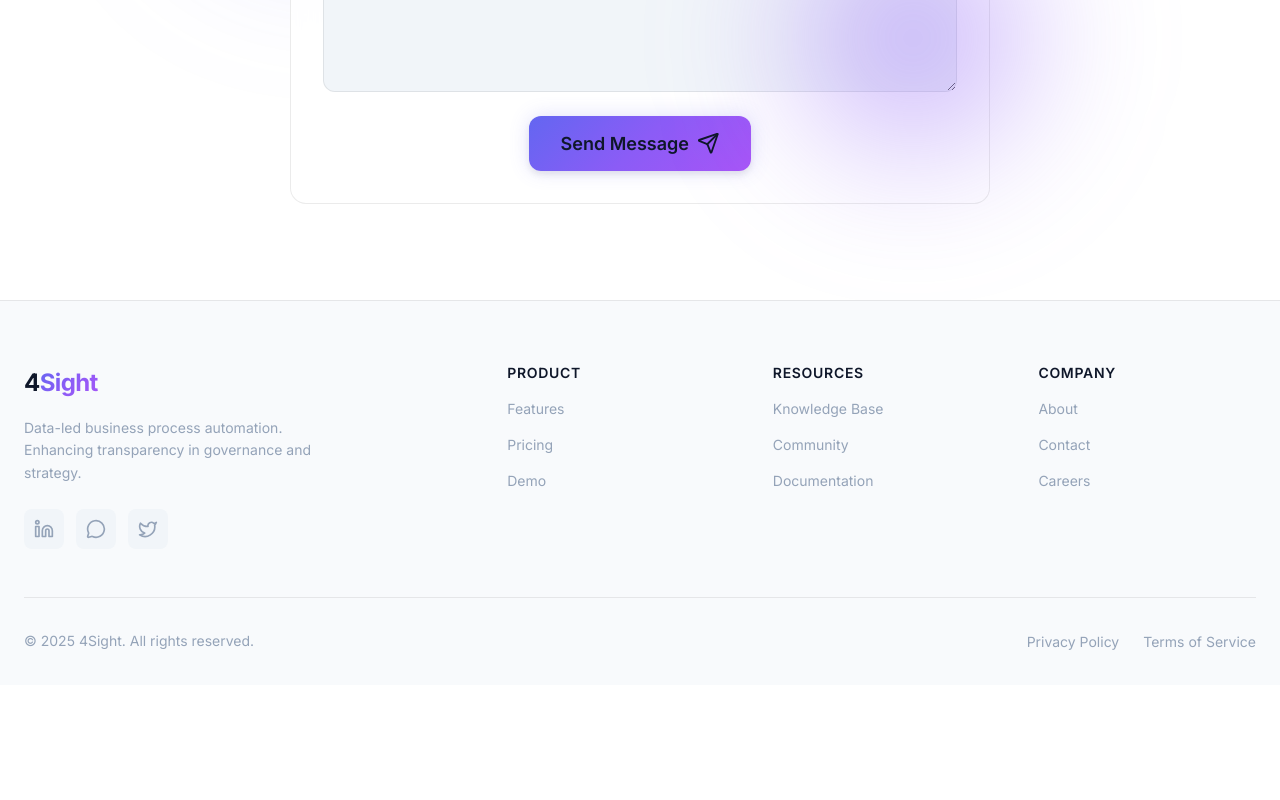
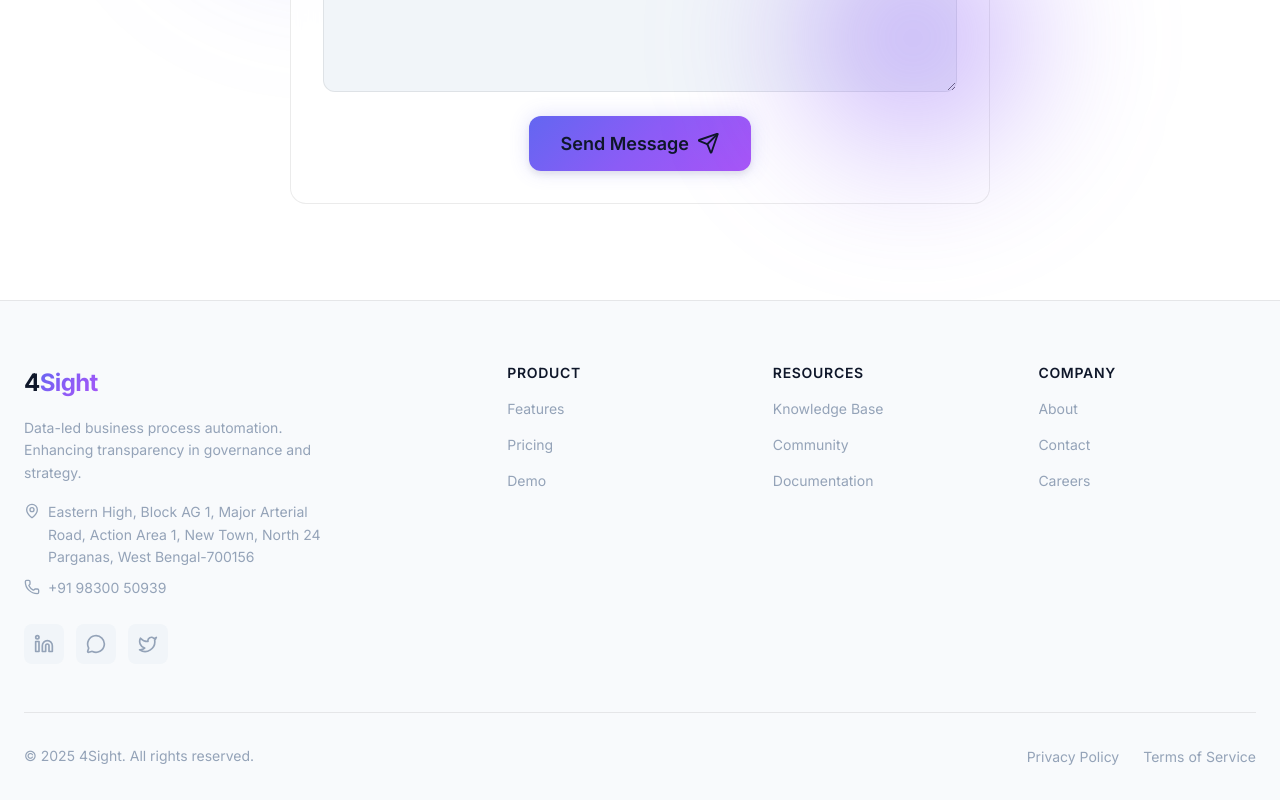
Before and after one commit to around-a-bit/4Sight-web-frontend, a React (Vite) app: page / in a window 1280 px wide. Shown: the part 2395-3195 px from the top of the page. Before the commit the page ends 3080 px from the top, so only its background shows below. Built offline with nearby package versions, Linux system fonts and the light colour scheme; no server answers.

Commit message:
Add Eastern High address and phone number to footer

```diff
--- a/src/components/layout/Footer.css
+++ b/src/components/layout/Footer.css
@@ -51,7 +51,29 @@
     font-size: var(--font-size-sm);
     color: var(--text-tertiary);
     line-height: var(--line-relaxed);
+    margin-bottom: var(--space-4);
+}
+
+.footer-contact {
     margin-bottom: var(--space-6);
+}
+
+.contact-item {
+    display: flex;
+    align-items: flex-start;
+    gap: var(--space-2);
+    font-size: var(--font-size-sm);
+    color: var(--text-tertiary);
+    margin-bottom: var(--space-2);
+}
+
+.contact-item svg {
+    flex-shrink: 0;
+    margin-top: 2px;
+}
+
+.contact-item span {
+    line-height: var(--line-relaxed);
 }
 
 .footer-social {
--- a/src/components/layout/Footer.jsx
+++ b/src/components/layout/Footer.jsx
@@ -1,5 +1,5 @@
 import { Link } from 'react-router-dom';
-import { Twitter, Linkedin, MessageCircle } from 'lucide-react';
+import { Twitter, Linkedin, MessageCircle, MapPin, Phone } from 'lucide-react';
 import './Footer.css';
 
 const footerLinks = {
@@ -42,6 +42,19 @@ const Footer = () => {
                         <p className="footer-tagline">
                             Data-led business process automation. Enhancing transparency in governance and strategy.
                         </p>
+
+                        {/* Contact Info */}
+                        <div className="footer-contact">
+                            <div className="contact-item">
+                                <MapPin size={16} />
+                                <span>Eastern High, Block AG 1, Major Arterial Road, Action Area 1, New Town, North 24 Parganas, West Bengal-700156</span>
+                            </div>
+                            <div className="contact-item">
+                                <Phone size={16} />
+                                <span>+91 98300 50939</span>
+                            </div>
+                        </div>
+
                         <div className="footer-social">
                             {socialLinks.map((social) => (
                                 <a
```
